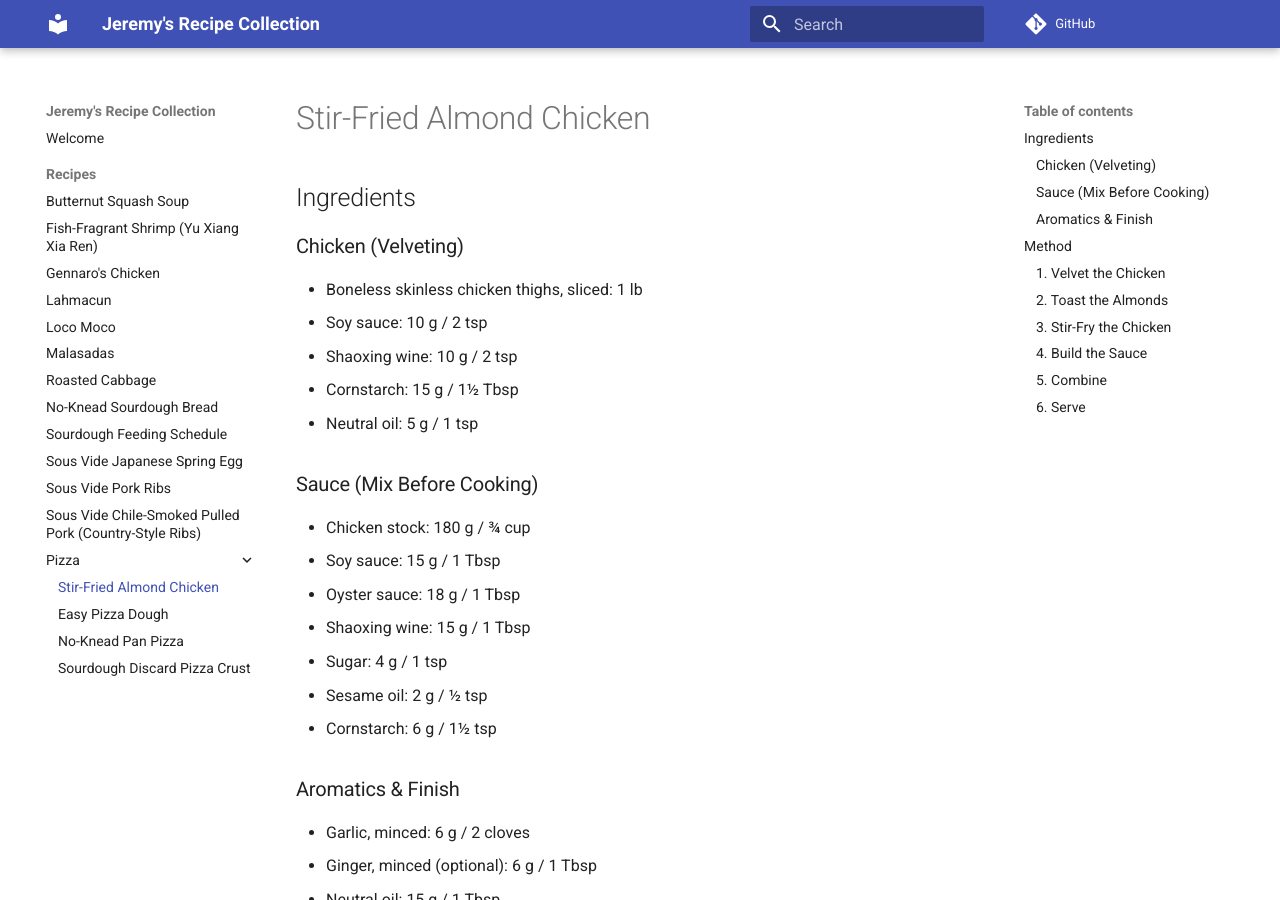
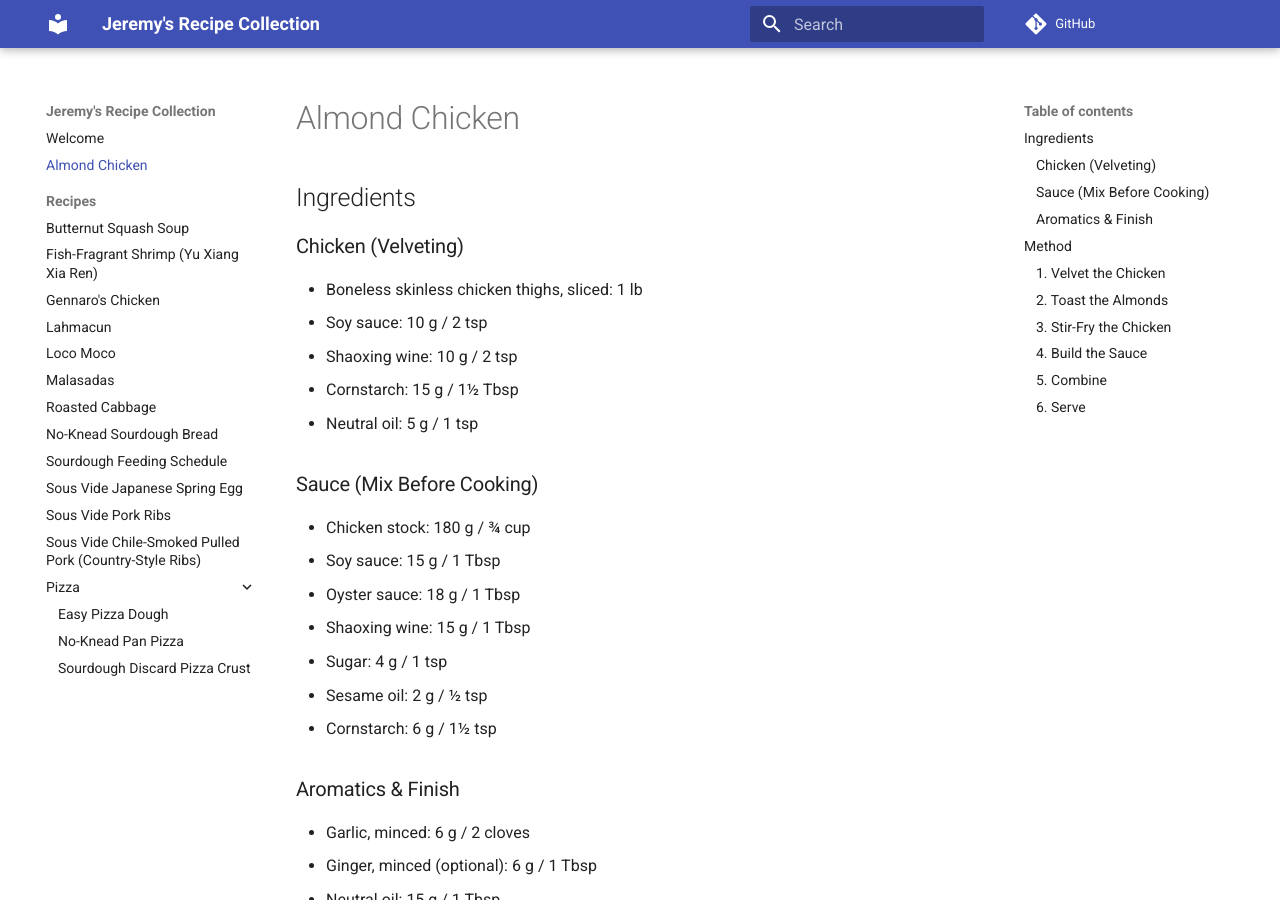
Before and after one commit to normanj9/recipes, an MkDocs documentation site: the page built from docs/almond-chicken.md, in a window 1280 px wide and 900 px high. Built offline with MkDocs 1.6.1 and Material for MkDocs 9.7.7, drawn with Linux system fonts in a browser that asks for light colours; comment, search, counter and statistics services are not loaded.

Commit message:
move to correct spot

```diff
--- a/docs/recipes/pizza/almond-chicken.md
+++ b/docs/almond-chicken.md
@@ -1,4 +1,4 @@
-# Stir-Fried Almond Chicken
+# Almond Chicken
 
 ## Ingredients
 
```
